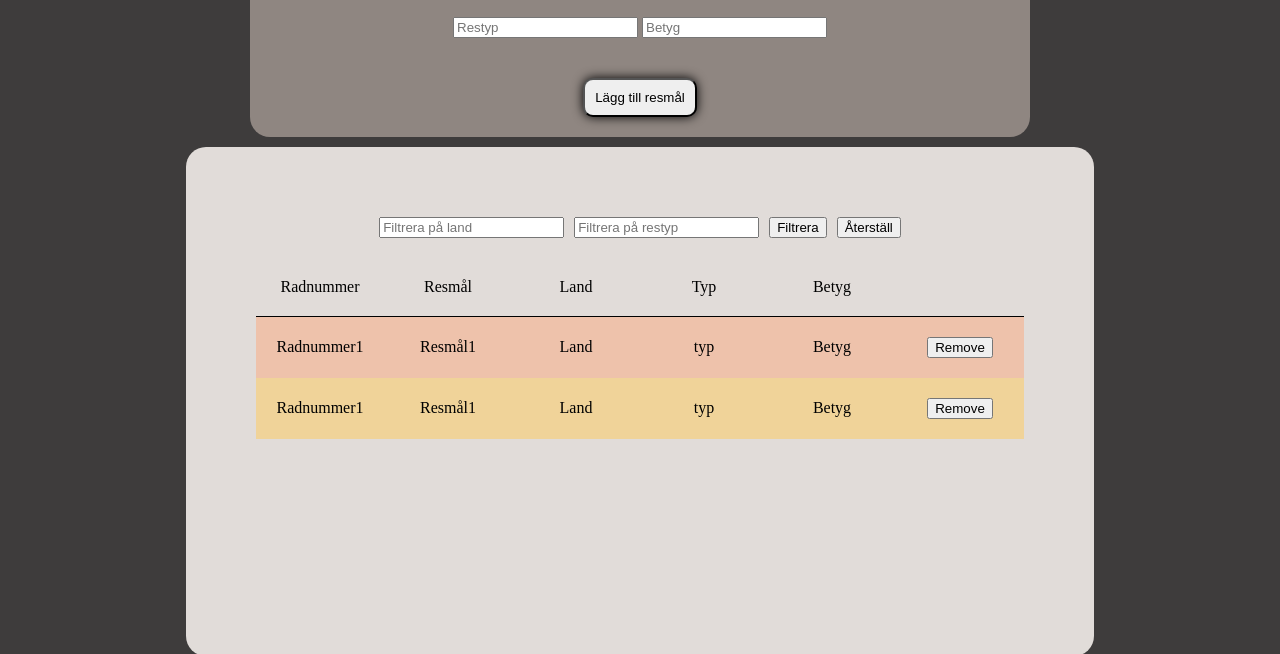
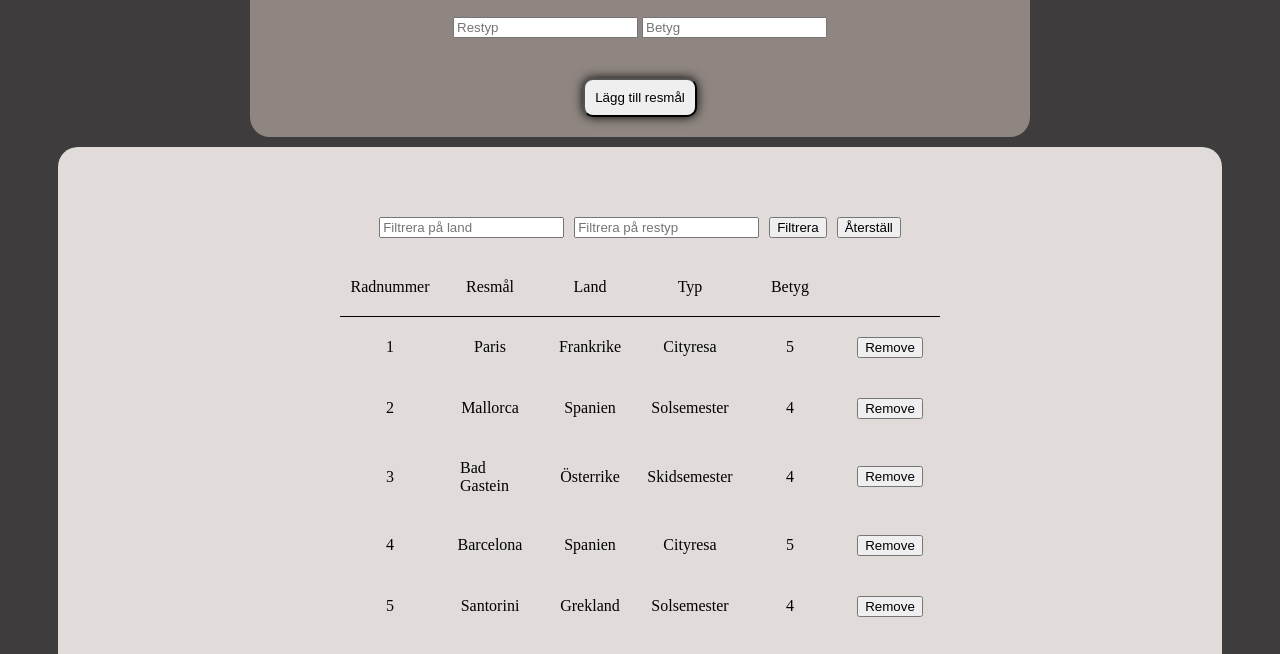
Before and after one commit to sophiesundqvist/ME132A-U2, a plain HTML site: page index.html in a window 1280 px wide. Both pictures are taken after a click on the button "Lägg till resmål". Shown: the part 144-798 px from the top of the page. Drawn offline with Linux system fonts and the light colour scheme.

Commit message:
added  3 functions
added function to update list after database

added function to add a destination to database ( change a class in html to  two different but similar idn because reset didn´t work on class?)

add function with eventlistener to add destination and update list on click

```diff
--- a/index.html
+++ b/index.html
@@ -10,12 +10,12 @@
 
     <div id="form-container">
         <h1>Resmål</h1>
-        <form class="add-to-list">
+        <form id="add-to-list1">
             <input id="add-destination" type="text" placeholder="Destination">
             <input id="add-country" type="text" placeholder="Land">
         </form>
 
-        <form class="add-to-list">
+        <form id="add-to-list2">
             <input id="add-type" type="text" placeholder="Restyp">
             <input id="add-grade" type= "number" placeholder="Betyg">
         </form>
@@ -50,24 +50,6 @@
 
         <div id = "destinations">
 
-            <div class="destination">
-                <div>Radnummer1</div>
-                <div>Resmål1</div>
-                <div>Land</div>
-                <div>typ</div>
-                <div>Betyg</div>
-                <div><button>Remove</button></div>
-            </div>
-
-            <div class="destination">
-                <div>Radnummer1</div>
-                <div>Resmål1</div>
-                <div>Land</div>
-                <div>typ</div>
-                <div>Betyg</div>
-                <div><button>Remove</button></div>
-            </div>
-
 
 
         </div>
--- a/index.js
+++ b/index.js
@@ -1 +1,75 @@
 "use strict"
+
+
+function updateListFromDatabase (){
+
+    let destinations = document.getElementById("destinations")
+
+    destinations.innerHTML = ""
+
+    for(let i = 0; i < database.length; i++){
+        let div = document.createElement("div")
+        div.classList.add("destination")
+
+        let destination = database[i].destination
+        let country = database[i].country
+        let type = database[i].type
+        let grade = database[i].grade
+        let line = i + 1
+
+        div.innerHTML = `
+        <div> ${line}</div>
+        <div> ${destination}</div>
+        <div> ${country}</div>
+        <div> ${type}</div>
+        <div> ${grade}</div>
+        <div> <button>Remove</button></div>
+        `
+
+        destinations.appendChild(div)
+
+    }
+
+}
+
+updateListFromDatabase ()
+
+
+function addDestinationFromInput (){
+
+    let form1 = document.getElementById("add-to-list1")
+    let form2 = document.getElementById("add-to-list2")
+    let destination = document.getElementById("add-destination").value
+    let country = document.getElementById("add-country").value
+    let type = document.getElementById("add-type").value
+    let grade = document.getElementById("add-grade").value
+
+    let destinationObject = {
+
+        id: database.length + 1,
+        destination: destination,
+        country: country,
+        type: type,
+        grade: grade,
+
+    }
+
+    database.push(destinationObject)
+
+    // varför kan jag inte reset när jag har class utan måste id på dessa formulär
+    form1.reset()
+    form2.reset()
+
+}
+
+function onClickAddDestinationToDatabase(){
+    let button = document.getElementById("add")
+
+    button.addEventListener("click", function(){
+        addDestinationFromInput()
+        updateListFromDatabase()
+
+    })
+}
+
+onClickAddDestinationToDatabase()
--- a/styles.css
+++ b/styles.css
@@ -39,7 +39,7 @@ h1{
     box-shadow: 0 0 11px black;
 }
 
-.add-to-list{
+#add-to-list1, #add-to-list2 {
     padding-bottom: 20px;
 }
 
@@ -52,10 +52,12 @@ h1{
     margin-top: 10px;
     background-color:#E1DCD9;
     color: black;
-    width: 60vw;
+    width: 80vw;
     padding: 70px;
     border-radius: 20px;
-    height: 50vh;
+    display: flex;
+    flex-direction: column;
+    align-items: center;
 }
 
 #filter-by-country{
@@ -75,7 +77,7 @@ h1{
 #title{
     margin-top: 20px;
     display: grid;
-    grid-template-columns: repeat(6, 1fr);
+    grid-template-columns: repeat(6, 100px);
     border-bottom: 1px solid black;
 }
 
@@ -88,7 +90,7 @@ h1{
 
 .destination{
     display: grid;
-    grid-template-columns: repeat(6,1fr);
+    grid-template-columns: repeat(6,100px);
 }
 
 .destination > div{
@@ -98,13 +100,7 @@ h1{
     align-items: center;
 }
 
-#destinations > div:nth-child(odd){
-    background-color: #faad8488;
-}
 
-#destinations > div:nth-child(even){
-    background-color: #ffc8527a;
-}
 
 .destination > button{
     padding: 5px;
```
